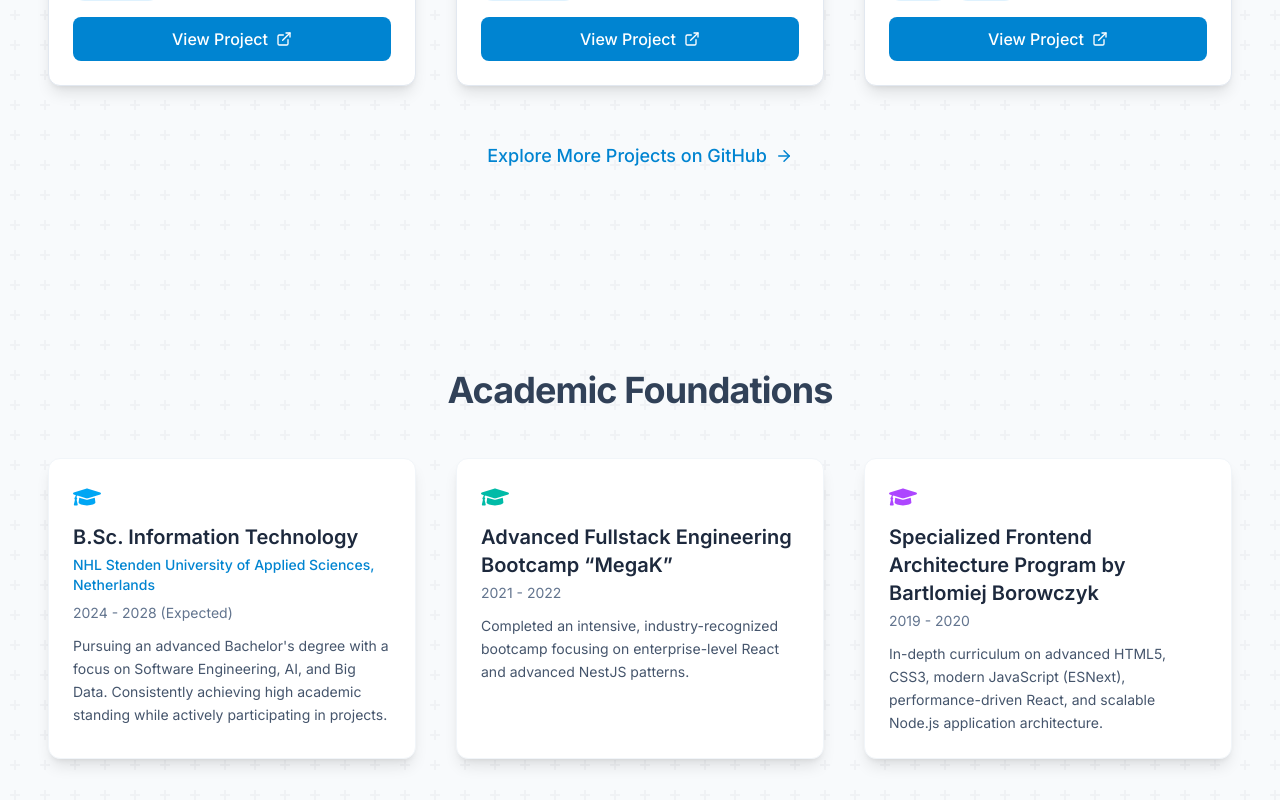
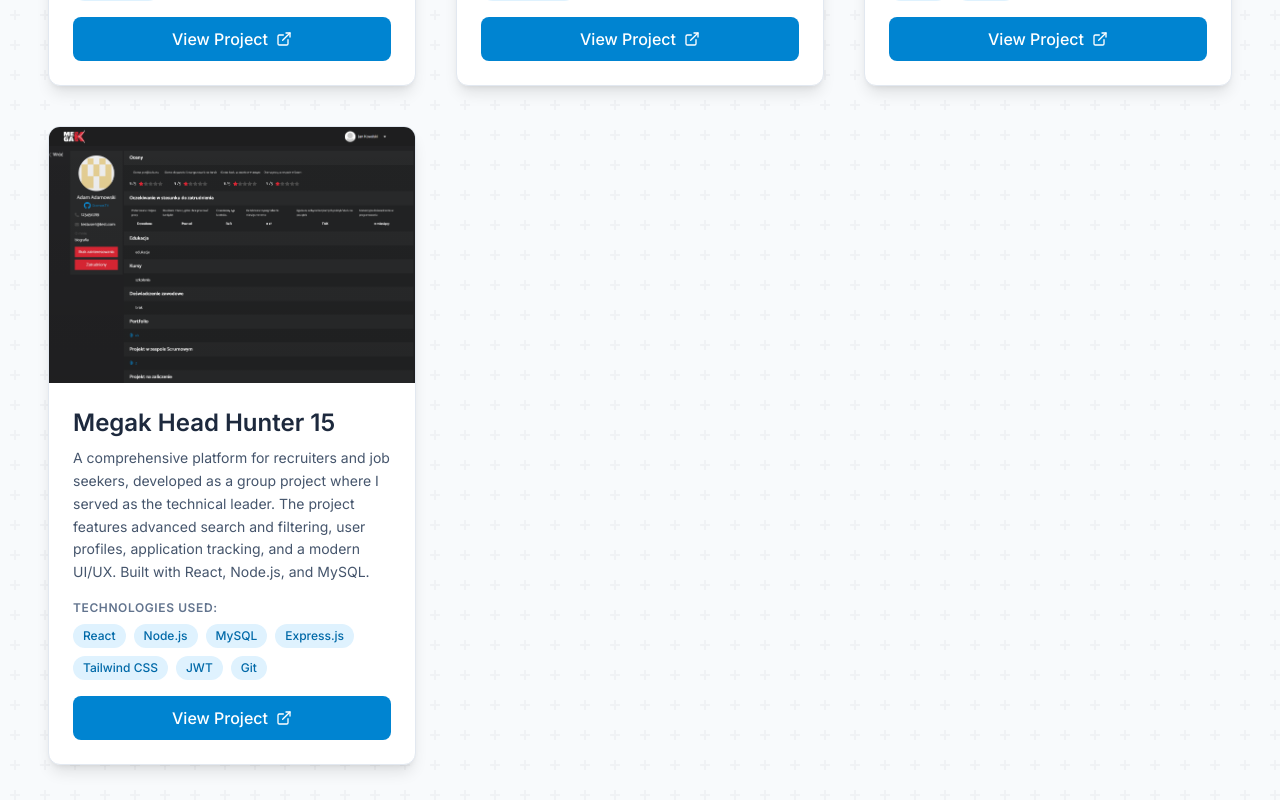
Before and after one commit to GramosTV/portfolio, a Next.js app: page /en in a window 1280 px wide. Shown: the part 3240-4040 px from the top of the page. Built offline with nearby package versions, Linux system fonts and the light colour scheme.

Commit message:
refactor: Add new project 'Megak Head Hunter 15' with descriptions and tech stack in English and Polish

```diff
--- a/src/app/[locale]/page.tsx
+++ b/src/app/[locale]/page.tsx
@@ -117,6 +117,13 @@
       imageUrl: '/payflow.png', // Ensure this image exists in the public folder
       projectUrl: 'https://github.com/GramosTV/payflow-client', // Replace with actual URL if different
       techStack: t.raw('project6TechStack') as string[],
+    },
+    {
+      titleKey: 'project7Title',
+      descriptionKey: 'project7Description',
+      imageUrl: '/headhunter.png', // Placeholder image, user to replace
+      projectUrl: 'https://github.com/MikiGram/headhunter-frontend', // Assuming a GitHub link, replace if different
+      techStack: t.raw('project7TechStack') as string[],
     },
   ];
 
--- a/src/messages/en.json
+++ b/src/messages/en.json
@@ -67,6 +67,18 @@
       "Mockito",
       "Maven",
       "Docker"
+    ],
+    "project7Title": "Megak Head Hunter 15",
+    "project7Description": "A comprehensive platform for recruiters and job seekers, developed as a group project where I served as the technical leader. The project features advanced search and filtering, user profiles, application tracking, and a modern UI/UX. Built with React, Node.js, and MySQL.",
+    "project7TechStack": [
+
+      "React",
+      "Node.js",
+      "MySQL",
+      "Express.js",
+      "Tailwind CSS",
+      "JWT",
+      "Git"
     ]
   },
   "Education": {
@@ -291,6 +303,18 @@
       "Maven",
       "Docker"
     ],
+    "project7Title": "Megak Head Hunter 15",
+    "project7Description": "A comprehensive platform for recruiters and job seekers, developed as a group project where I served as the technical leader. The project features advanced search and filtering, user profiles, application tracking, and a modern UI/UX. Built with React, Node.js, and MySQL.",
+    "project7TechStack": [
+
+      "React",
+      "Node.js",
+      "MySQL",
+      "Express.js",
+      "Tailwind CSS",
+      "JWT",
+      "Git"
+    ],
     "testimonial1Quote": "The creator worked hard, and finished the product quickly, and professionally. He asked a lot of questions, and did his best to deliver the product with every satisfying detail I asked for. Overall, he did a professional job, and I'd recommend him to others.",
     "testimonial1Name": "kane40xwolfman",
     "testimonial1Role": "Fiverr Client",
--- a/src/messages/pl.json
+++ b/src/messages/pl.json
@@ -53,29 +53,10 @@
     "project5Tech": "Angular, Go, Gin, GORM, MySQL, JWT, Node.js, Angular CLI",
     "project6Title": "Payflow - Portfel Cyfrowy",
     "project6Description": "Aplikacja portfela cyfrowego z frontendem Angular i backendem Spring Boot. Funkcje obejmują bezpieczne uwierzytelnianie użytkowników, zarządzanie saldem, historię transakcji oraz płatności P2P.",
-    "project6Tech": ["Angular", "Spring Boot", "Java", "MySQL", "JWT", "RESTful APIs"]
-  },
-  "Education": {
-    "title": "Edukacja",
-    "nhlTitle": "Technologie Informacyjne",
-    "nhlSubtitle": "NHL Stenden, Holandia",
-    "nhlDate": "2024 - 2028",
-    "nhlDescription": "Obecnie realizuję studia licencjackie na kierunku Informatyka.",
-    "megakTitle": "Roczny Bootcamp Fullstack “MegaK”",
-    "megakDate": "2021 - 2022",
-    "megakDescription": "Intensywne szkolenie z React, MySQL & NestJS.",
-    "borowczykTitle": "Kursy Frontendowe Bartłomieja Borowczyka",
-    "borowczykDate": "2019 - 2020",
-    "borowczykDescription": "Skupione na HTML, CSS, Javascript, React & Node."
-  },
-  "Skills": {
-    "title": "Umiejętności",
-    "advanced": "Zaawansowane",
-    "beginner": "Podstawowe",
-    "englishCertificate": "Angielski C1 (certyfikat IELTS)"
-  },
-  "Testimonials": {
-    "title": "Referencje",
+    "project6Tech": ["Angular", "Spring Boot", "Java", "MySQL", "JWT", "RESTful APIs"],
+    "project7Title": "Megak Head Hunter 15",
+    "project7Description": "Kompleksowa platforma dla rekruterów i osób poszukujących pracy, opracowana jako projekt grupowy, w którym pełniłem rolę lidera technicznego. Projekt oferuje zaawansowane wyszukiwanie i filtrowanie, profile użytkowników, śledzenie aplikacji oraz nowoczesny interfejs użytkownika. Zbudowany przy użyciu React, Node.js i MySQL.",
+    "project7TechStack": ["/React", "/Node.js", "/MySQL", "/Express.js", "/Tailwind CSS", "/JWT", "/Git"],
     "testimonial1Quote": "Twórca ciężko pracował i szybko oraz profesjonalnie ukończył produkt. Zadawał wiele pytań i robił wszystko, co w jego mocy, aby dostarczyć produkt z każdym satysfakcjonującym szczegółem, o który prosiłem. Ogólnie rzecz biorąc, wykonał profesjonalną pracę i poleciłbym go innym.",
     "testimonial1Name": "kane40xwolfman",
     "testimonial1Role": "Klient Fiverr",
@@ -283,6 +264,9 @@
       "RESTful APIs",
       "Maven"
     ],
+    "project7Title": "Megak Head Hunter 15",
+    "project7Description": "Kompleksowa platforma dla rekruterów i osób poszukujących pracy, opracowana jako projekt grupowy, w którym pełniłem rolę lidera technicznego. Projekt oferuje zaawansowane wyszukiwanie i filtrowanie, profile użytkowników, śledzenie aplikacji oraz nowoczesny interfejs użytkownika. Zbudowany przy użyciu React, Node.js i MySQL.",
+    "project7TechStack": ["React", "Node.js", "MySQL", "Express.js", "Tailwind CSS", "JWT", "Git"],
     "testimonial1Quote": "Twórca ciężko pracował i szybko oraz profesjonalnie ukończył produkt. Zadawał wiele pytań i robił wszystko, co w jego mocy, aby dostarczyć produkt z każdym satysfakcjonującym szczegółem, o który prosiłem. Ogólnie rzecz biorąc, wykonał profesjonalną pracę i poleciłbym go innym.",
     "testimonial1Name": "kane40xwolfman",
     "testimonial1Role": "Klient Fiverr",
```
Also changed, not shown: public/headhunter.png (added).
